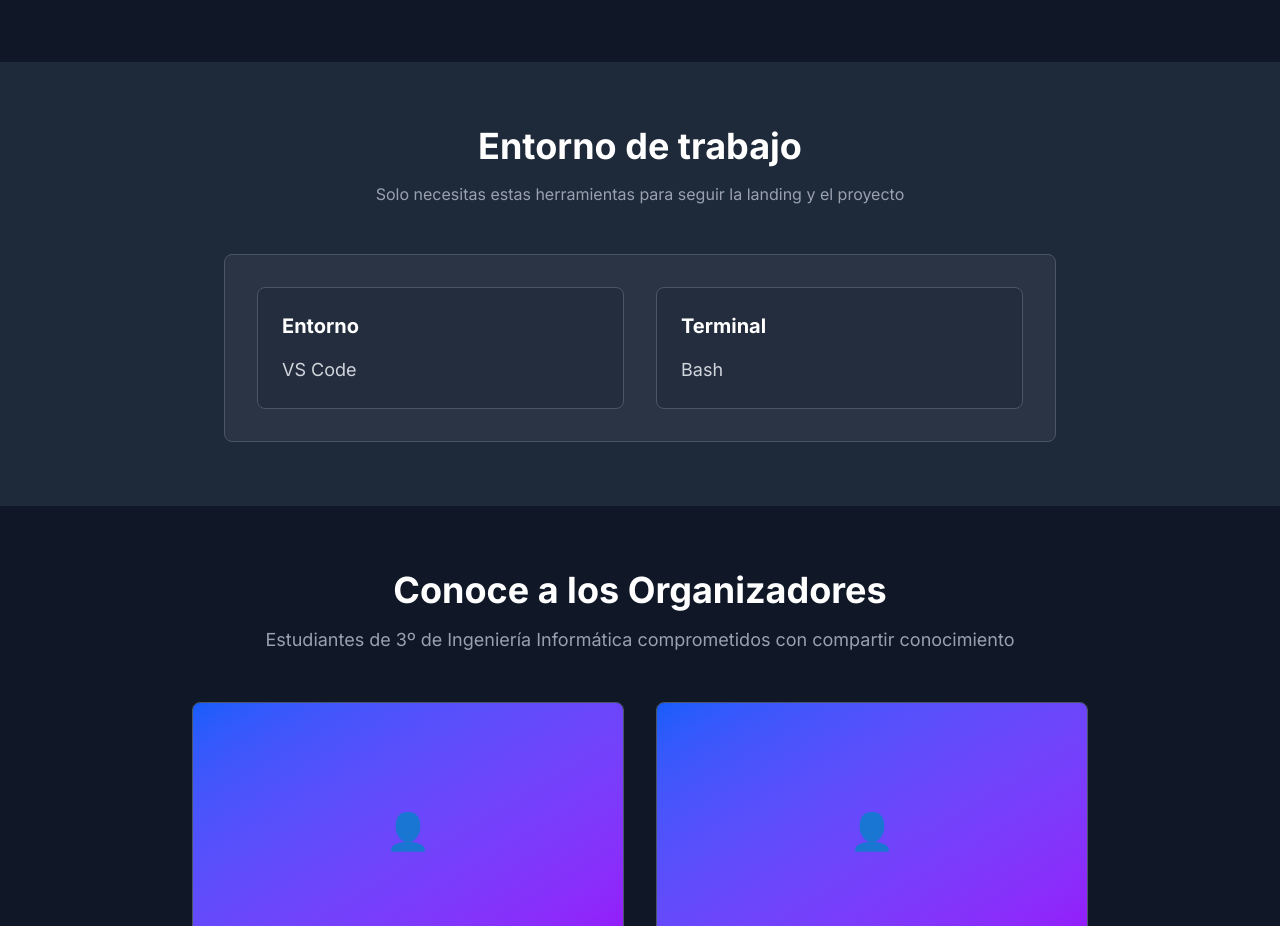
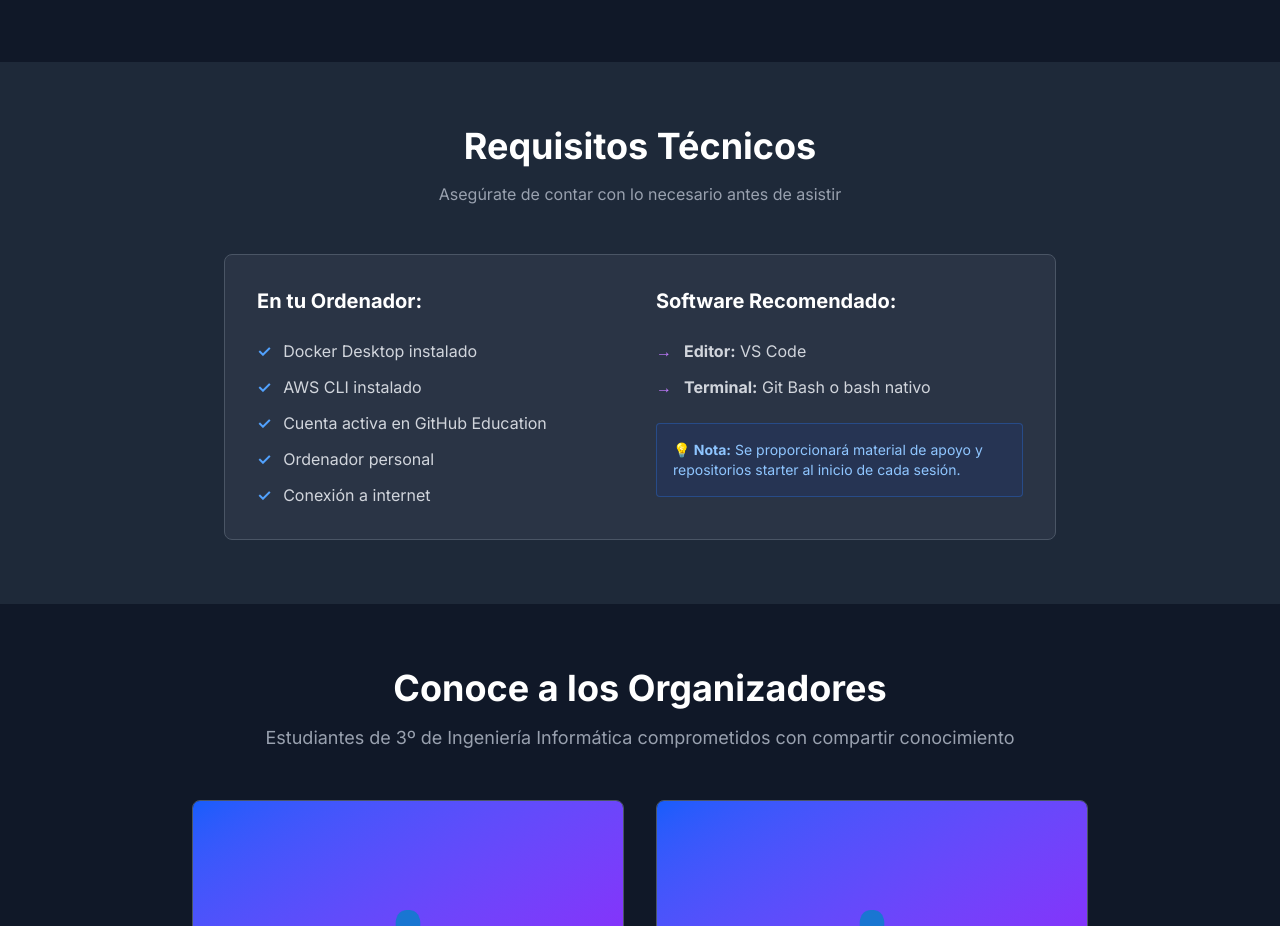
Before and after one commit to JavierStark/CursoDevopsCloud, a Next.js app: page / in a window 1280 px wide. Shown: the part 2769-3695 px from the top of the page. Built offline with nearby package versions, Linux system fonts and the light colour scheme.

Commit message:
refactor: actualizar sección de requisitos técnicos y mejorar la presentación

```diff
--- a/src/components/RequirementsSection.tsx
+++ b/src/components/RequirementsSection.tsx
@@ -1,22 +1,50 @@
+import { config } from '@/data/config';
+
 export default function RequirementsSection() {
   return (
     <section id="requirements" className="bg-gray-800 py-16">
       <div className="max-w-4xl mx-auto px-4 sm:px-6 lg:px-8">
         <div className="text-center mb-12">
-          <h2 className="text-4xl font-bold text-white mb-4">Entorno de trabajo</h2>
-          <p className="text-gray-400">Solo necesitas estas herramientas para seguir la landing y el proyecto</p>
+          <h2 className="text-4xl font-bold text-white mb-4">Requisitos Técnicos</h2>
+          <p className="text-gray-400">Asegúrate de contar con lo necesario antes de asistir</p>
         </div>
 
         <div className="bg-gray-700/50 border border-gray-600 rounded-lg p-8">
-          <div className="grid gap-8 md:grid-cols-2">
-            <div className="rounded-lg border border-gray-600 bg-gray-800/60 p-6">
-              <h3 className="text-xl font-bold text-white mb-4">Entorno</h3>
-              <p className="text-gray-300 text-lg">VS Code</p>
+          <div className="grid md:grid-cols-2 gap-8">
+            <div>
+              <h3 className="text-xl font-bold text-white mb-6">En tu Ordenador:</h3>
+              <ul className="space-y-3">
+                {config.requirements.map((requirement, index) => (
+                  <li key={index} className="flex items-start gap-3">
+                    <span className="text-blue-400 font-bold flex-shrink-0">✓</span>
+                    <span className="text-gray-300">{requirement}</span>
+                  </li>
+                ))}
+              </ul>
             </div>
 
-            <div className="rounded-lg border border-gray-600 bg-gray-800/60 p-6">
-              <h3 className="text-xl font-bold text-white mb-4">Terminal</h3>
-              <p className="text-gray-300 text-lg">Bash</p>
+            <div>
+              <h3 className="text-xl font-bold text-white mb-6">Software Recomendado:</h3>
+              <ul className="space-y-3">
+                <li className="flex items-start gap-3">
+                  <span className="text-purple-400 font-bold flex-shrink-0">→</span>
+                  <span className="text-gray-300">
+                    <strong>Editor:</strong> VS Code
+                  </span>
+                </li>
+                <li className="flex items-start gap-3">
+                  <span className="text-purple-400 font-bold flex-shrink-0">→</span>
+                  <span className="text-gray-300">
+                    <strong>Terminal:</strong> Git Bash o bash nativo
+                  </span>
+                </li>
+              </ul>
+
+              <div className="mt-6 p-4 bg-blue-900/20 border border-blue-500/30 rounded">
+                <p className="text-sm text-blue-300">
+                  <strong>💡 Nota:</strong> Se proporcionará material de apoyo y repositorios starter al inicio de cada sesión.
+                </p>
+              </div>
             </div>
           </div>
         </div>
```
